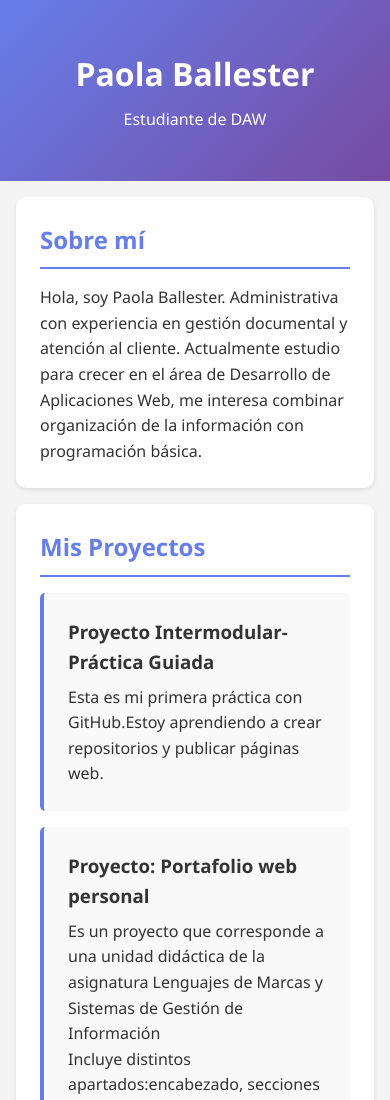
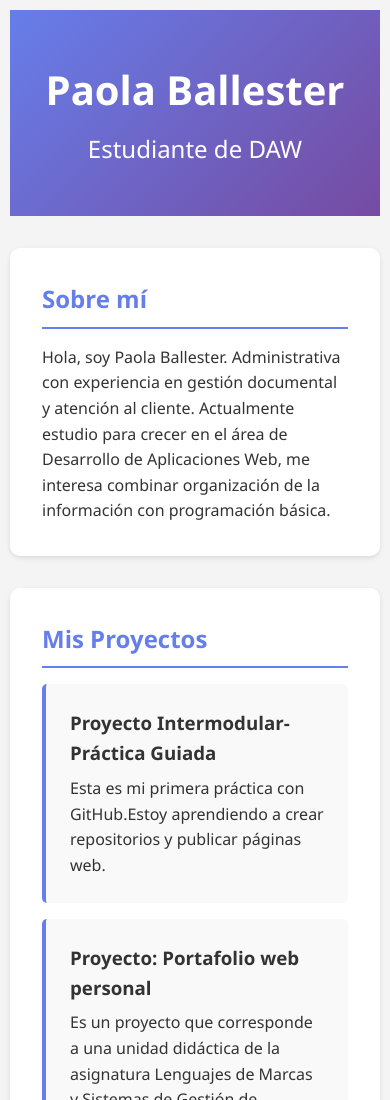
Before and after one commit to paola-ballester/mi-portfolio, a plain HTML site: page index.html in a window 390 px wide. Shown: the top 1100 px of the page. Drawn offline with Linux system fonts and the light colour scheme.

Commit message:
cambio Responsive (para móviles):

```diff
--- a/styles.css
+++ b/styles.css
@@ -100,12 +100,15 @@ footer {
   margin-top: 2rem;
 }
 
-@media (max-width: 768px) {
-  header h1 {
-    font-size: 2rem;
-  }
-  section {
-    margin: 1rem;
-    padding: 1.5rem;
+@media (max-width: 600px) {
+    body {
+        padding: 10px;
+    }
+
+    header {
+        font-size: 1.5em;
+    }
+}
+
   }
 }
```
